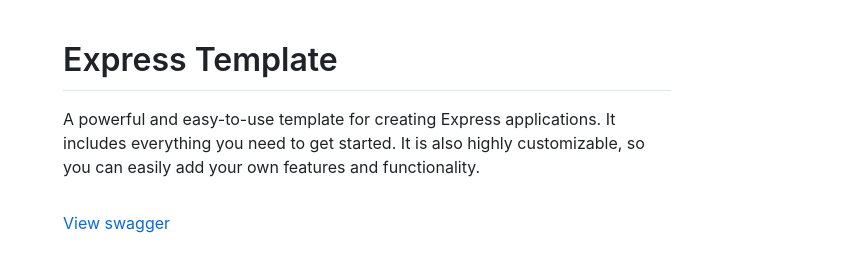
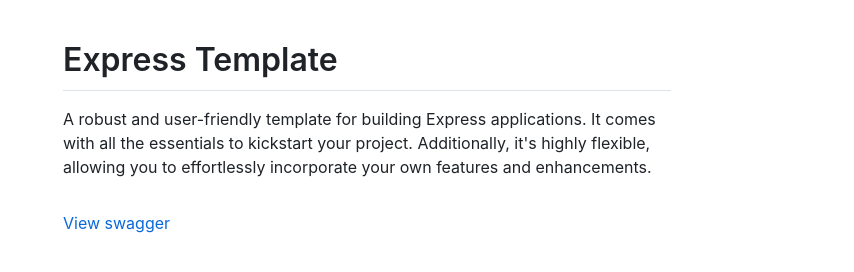
Before and after one commit to jmrl23/express-template, a website: page public/index.html in a window 1280 px wide. Shown: the full height of the page, 273-1127 px from the left. Drawn offline with nearby package versions, Linux system fonts and the light colour scheme.

Commit message:
refactor(index): update message

```diff
--- a/public/index.html
+++ b/public/index.html
@@ -46,9 +46,10 @@
     <main>
       <h1>Express Template</h1>
       <p>
-        A powerful and easy-to-use template for creating Express applications.
-        It includes everything you need to get started. It is also highly
-        customizable, so you can easily add your own features and functionality.
+        A robust and user-friendly template for building Express applications.
+        It comes with all the essentials to kickstart your project.
+        Additionally, it's highly flexible, allowing you to effortlessly
+        incorporate your own features and enhancements.
       </p>
       <a href="/docs" id="swagger" title="GET /docs"> View swagger </a>
     </main>
```
